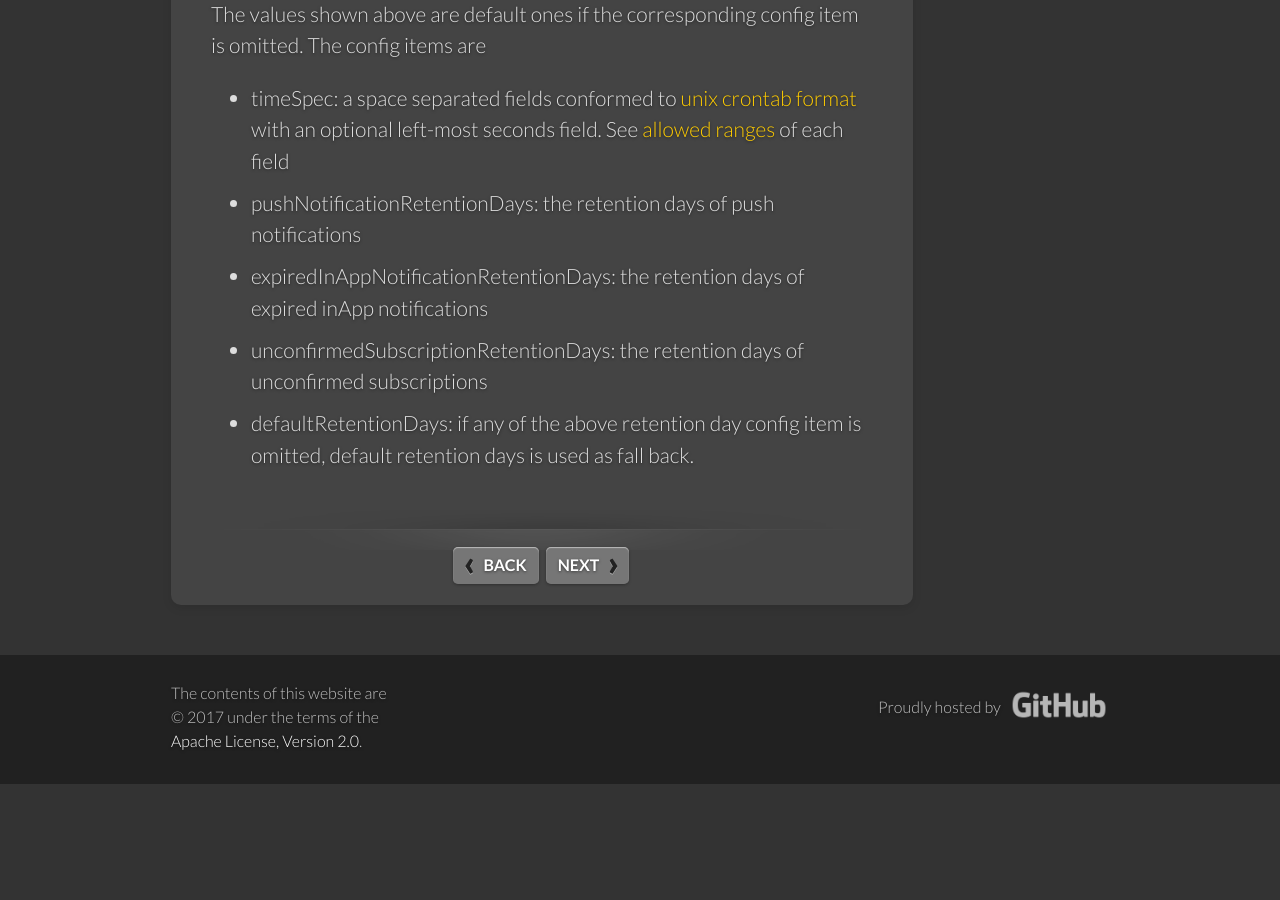
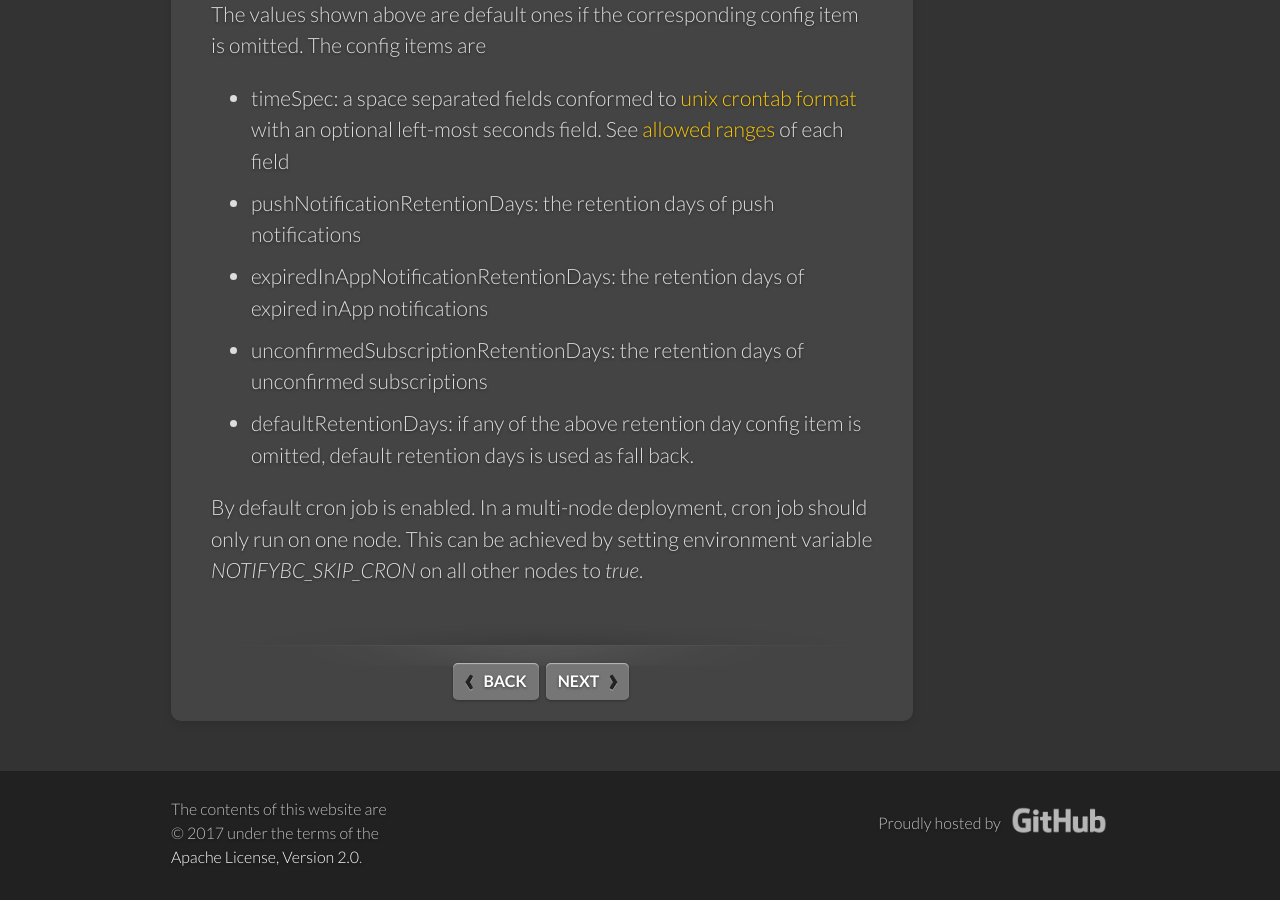
Before and after one commit to bcgov/MyGovBC-notification-server, a Jekyll site: the page built from docs/_docs/configuration.md, in a window 1280 px wide and 900 px high, scrolled down 6460 px. Built offline with Jekyll 4.4.1, drawn with Linux system fonts in a browser that asks for light colours; before the commit the page ends 7244 px from its top, so only the background shows below that.

```diff
--- a/docs/_docs/configuration.md
+++ b/docs/_docs/configuration.md
@@ -154,3 +154,5 @@
 * expiredInAppNotificationRetentionDays: the retention days of expired inApp notifications
 * unconfirmedSubscriptionRetentionDays: the retention days of unconfirmed subscriptions
 * defaultRetentionDays: if any of the above retention day config item is omitted, default retention days is used as fall back.
+
+By default cron job is enabled. In a multi-node deployment, cron job should only run on one node. This can be achieved by setting environment variable *NOTIFYBC_SKIP_CRON* on all other nodes to *true*.
--- a/server/server.js
+++ b/server/server.js
@@ -4,6 +4,7 @@
 var app = module.exports = loopback()
 
 app.start = function () {
+  if (process.env.NOTIFYBC_SKIP_CRON != 'true') {
     // start cron
     var cron = require('cron')
     var cronTask = require('../common/helpers').cronTask
@@ -15,6 +16,7 @@
       },
       start: true
     })
+  }
 
   app.set('trust proxy', app.get('trustedReverseProxyIps'))
   // start the web server
```
Also changed, not shown: docs/_docs/installation.md (+2 -2 lines), .opensift-templates/notify-bc.yml. Lines whose indentation alone changed are shown as unchanged.
